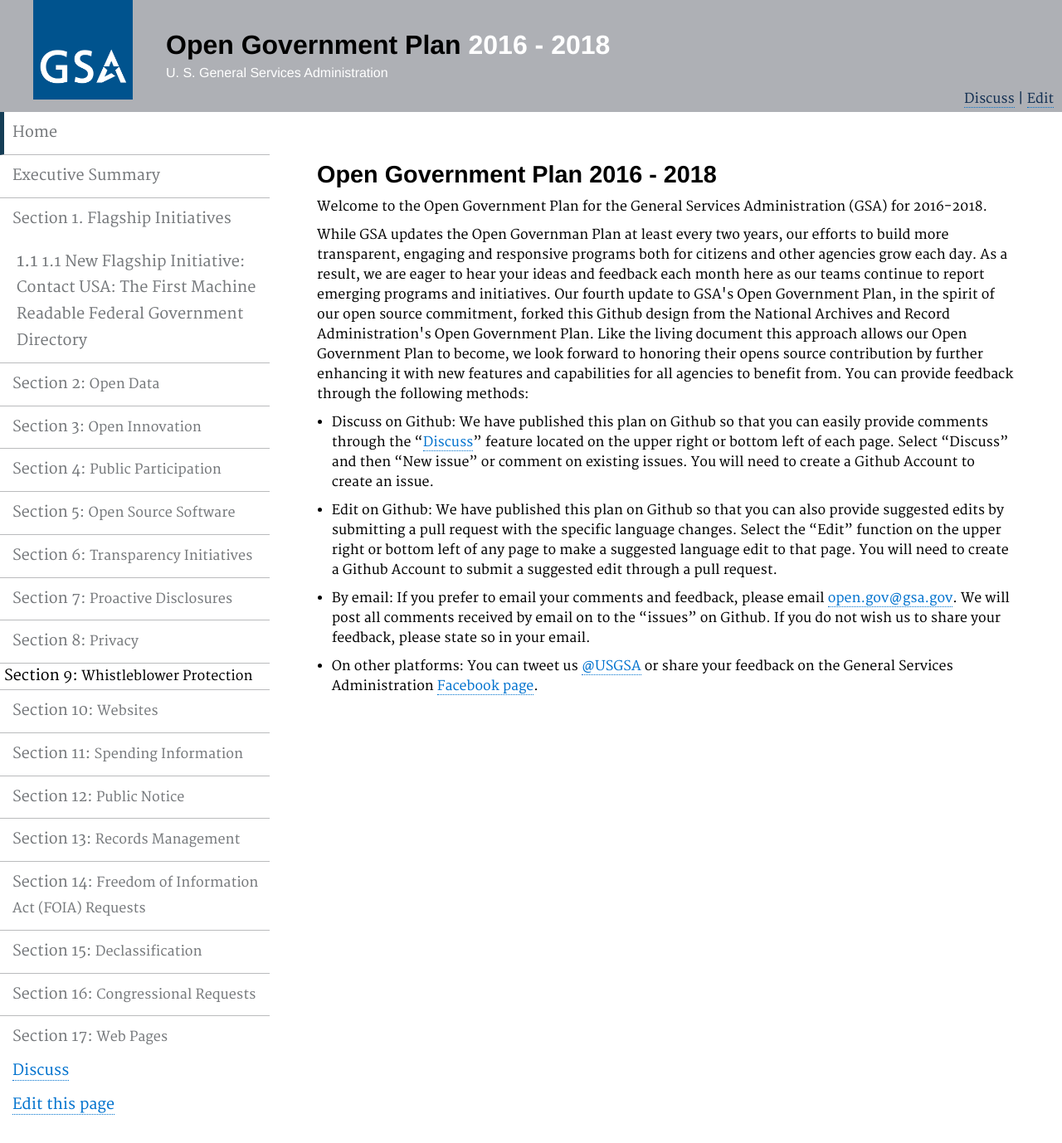
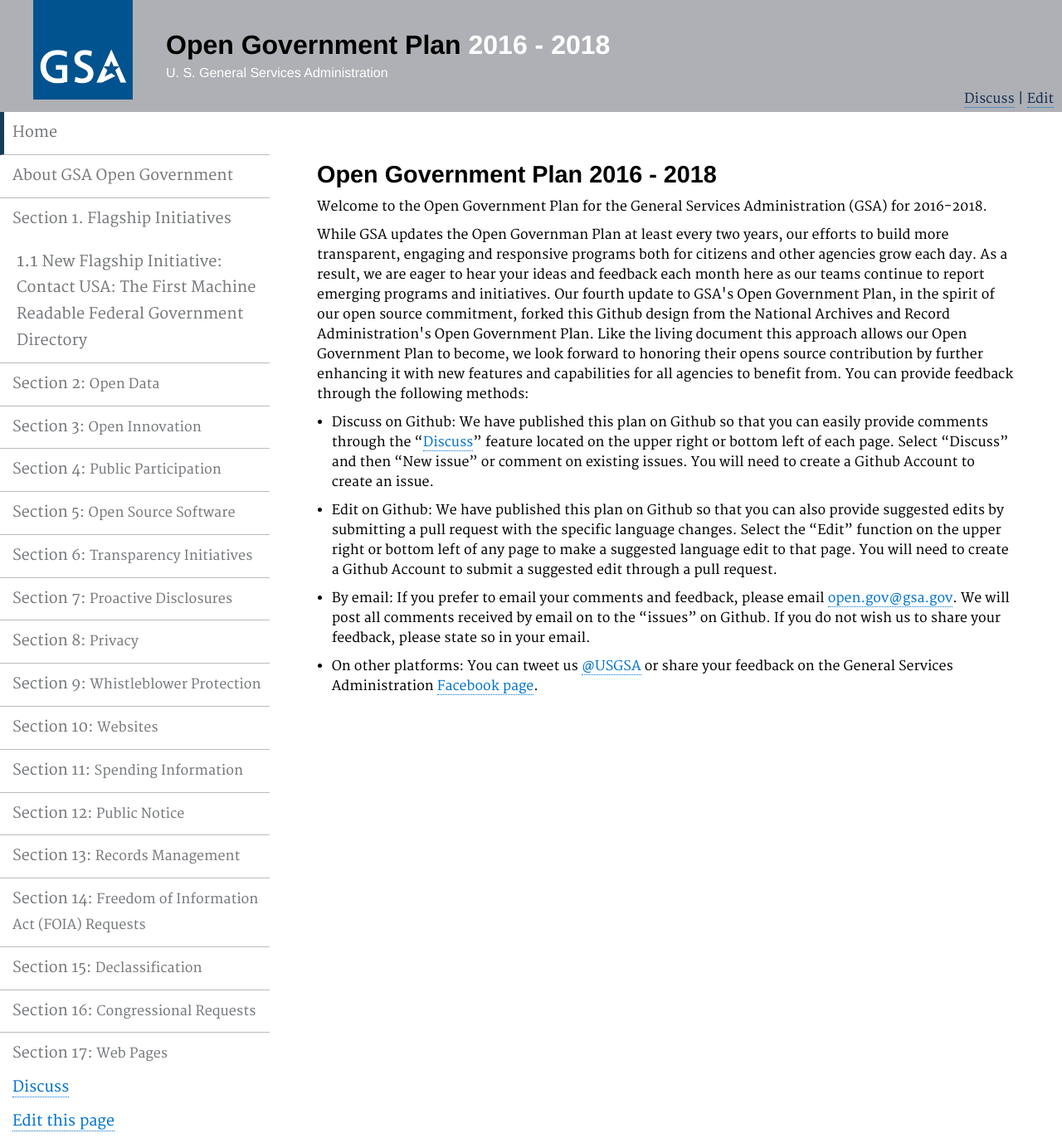
Before and after one commit to GSA/opengovplan, a Jekyll site: the page built from pages/index.md, in a window 1280 px wide. Shown: the whole page at 83% size. Built offline with Jekyll 4.4.1, drawn with Linux system fonts in a browser that asks for light colours; some of the changed lines change nothing that is shown.

Commit message:
Update navigation

```diff
--- a/_config.yml
+++ b/_config.yml
@@ -37,58 +37,59 @@
 navigation:
 - text: "Home"
   url: /
-- text: "Executive Summary"
+- text: "About GSA Open Government"
   url: /summary/
 - text: "Section 1. Flagship Initiatives"
-  url: /summary/
+  url: /ongoingflagship/
 
   sub_navigation:
-  - text: "1.1 <span>1.1 New Flagship Initiative: Contact USA: The First Machine Readable Federal Government Directory</span>"
-    url: /sustainingopengov/
+  - text: "1.1 <span>New Flagship Initiative: Contact USA: The First Machine Readable Federal Government Directory</span>"
+    url: /newflagship/
 
 - text: "Section 2: <span>Open Data</span>"
-  url: /flagshipinitiatives/
+  url: /opendata/
 
 - text: "Section 3: <span>Open Innovation</span>"
-  url: /flagshipinitiatives/
+  url: /openinnovation/
 
 - text: "Section 4: <span>Public Participation</span>"
-  url: /flagshipinitiatives/
+  url: /participation/
 
 - text: "Section 5: <span>Open Source Software</span>"
-  url: /newinitiatives/
+  url: /open source/
 
 - text: "Section 6: <span>Transparency Initiatives</span>"
-  url: /newinitiatives/
+  url: /transparency/
 
 - text: "Section 7: <span>Proactive Disclosures</span>"
+  url: /disclosures/
+
+- text: "Section 8: <span>Privacy</span>"
+  url: /privacy/
+
+- text: "Section 9: <span>Whistleblower Protection</span>"
+  url: /whistleblowerprotection/
+
+- text: "Section 10: <span>Websites</span>"
+  url: /websites/
+
+- text: "Section 11: <span>Spending Information</span>"
+  url: /spending/
+
+- text: "Section 12: <span>Public Notice</span>"
+  url: /publicnotice/
+
+- text: "Section 13: <span>Records Management</span>"
+  url: /records/
+
+- text: "Section 14: <span>Freedom of Information Act (FOIA) Requests</span>"
   url: /foia/
 
-- text: "Section 8: <span>Privacy</span>"
-  url: /newinitiatives/
-
-- text: "Section 9: <span>Whistleblower Protection</span>"
-
-- text: "Section 10: <span>Websites</span>"
-  url: /newinitiatives/
-
-- text: "Section 11: <span>Spending Information</span>"
-  url: /newinitiatives/
-
-- text: "Section 12: <span>Public Notice</span>"
-  url: /newinitiatives/
-
-- text: "Section 13: <span>Records Management</span>"
-  url: /newinitiatives/
-
-- text: "Section 14: <span>Freedom of Information Act (FOIA) Requests</span>"
-  url: /newinitiatives/
-
 - text: "Section 15: <span>Declassification</span>"
-  url: /newinitiatives/
+  url: /declassification/
 
 - text: "Section 16: <span>Congressional Requests</span>"
-  url: /newinitiatives/
+  url: /congressionalrequests/
 
 - text: "Section 17: <span>Web Pages</span>"
-  url: /newinitiatives/
+  url: /webpages/
```
